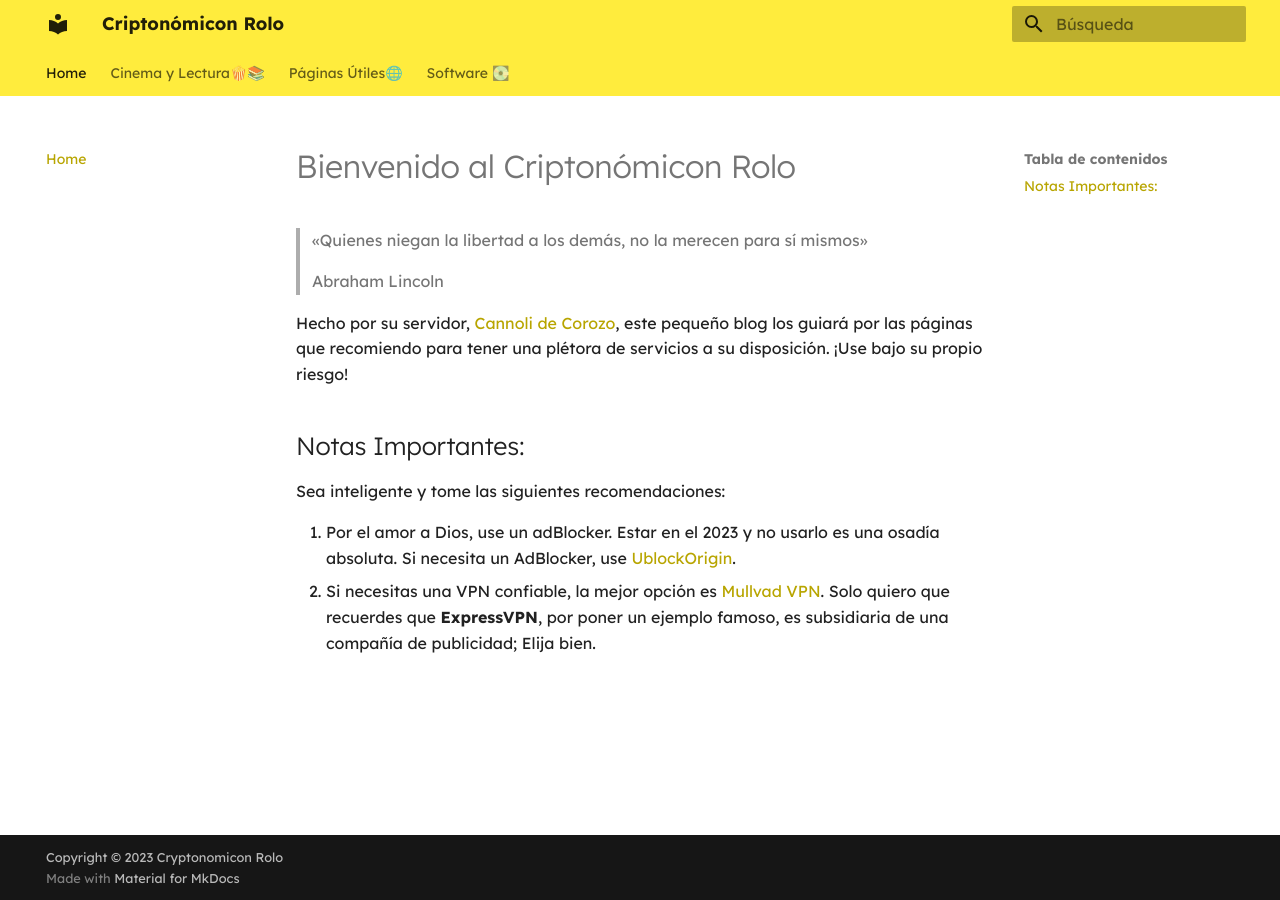
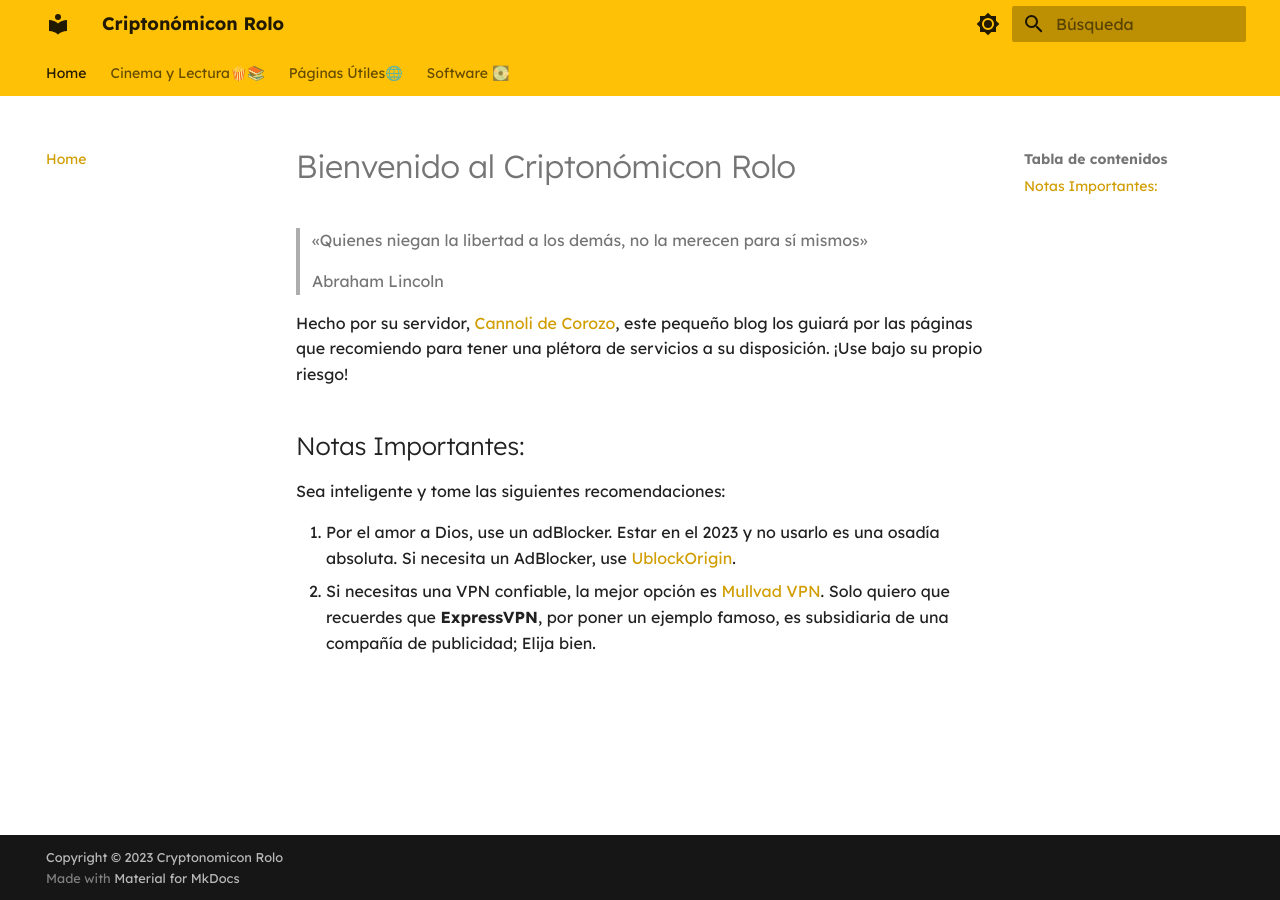
Before and after one commit to CannolideCorozo/Proyecto-Cryptonomicon, an MkDocs documentation site: the page built from docs/index.md, in a window 1280 px wide. Built offline with MkDocs 1.6.1 and Material for MkDocs 9.7.7, drawn with Linux system fonts in a browser that asks for light colours.

Commit message:
Dark/Light Colors
Se estableció un sistema de colores para Claro y Oscuro

```diff
--- a/mkdocs.yml
+++ b/mkdocs.yml
@@ -4,8 +4,22 @@
   name: material
   language: es
   palette:
+    # Palette toggle for light mode
+    - scheme: default
+      primary: amber
+      toggle:
+        icon: material/brightness-7
 
-    primary: yellow
+
+        name: Switch to dark mode
+    # Palette toggle for dark mode
+    - scheme: slate
+      primary: deep purple
+      toggle:
+        icon: material/brightness-4
+        name: Switch to light mode
+
+
   font:
     text: Lexend Deca
   features:
```
